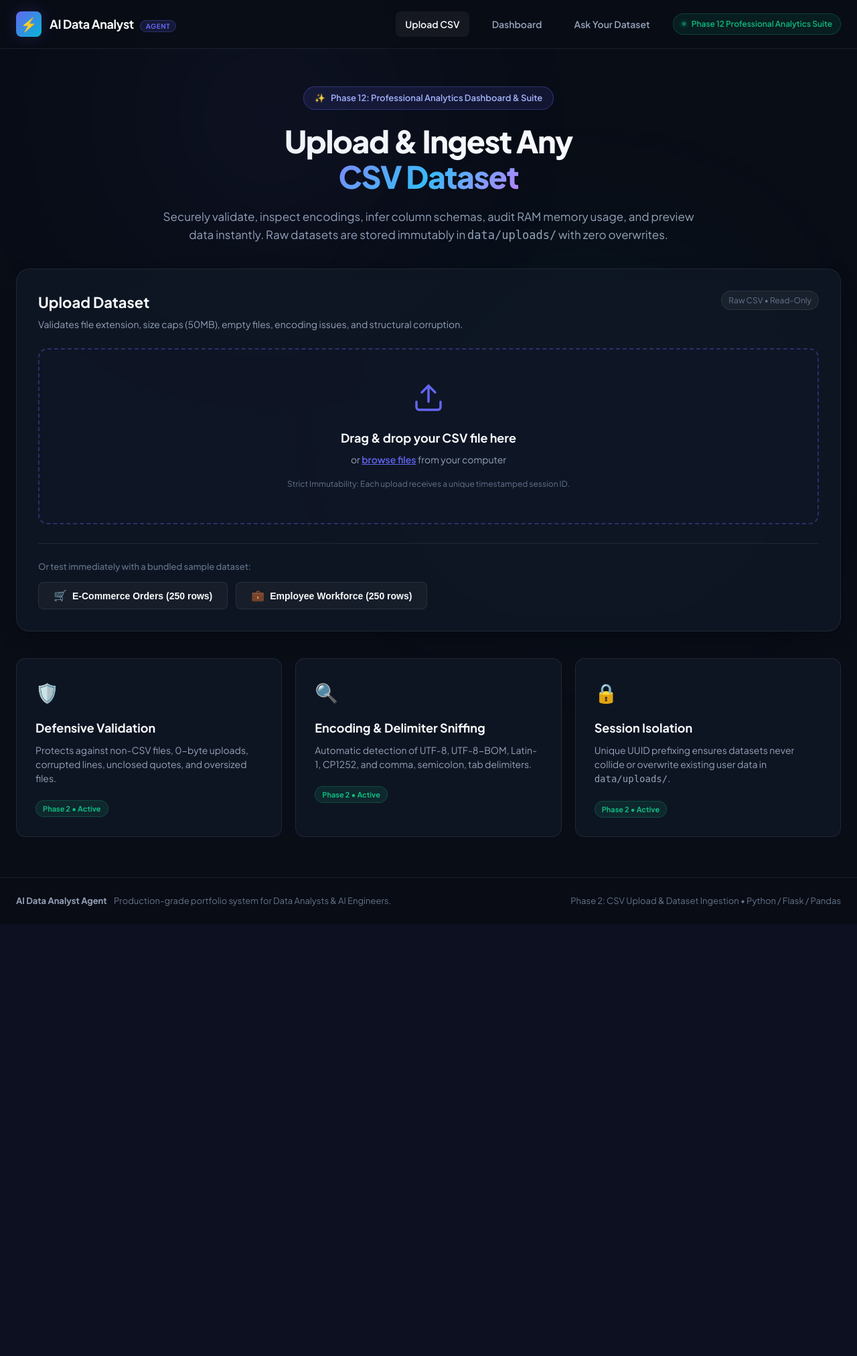
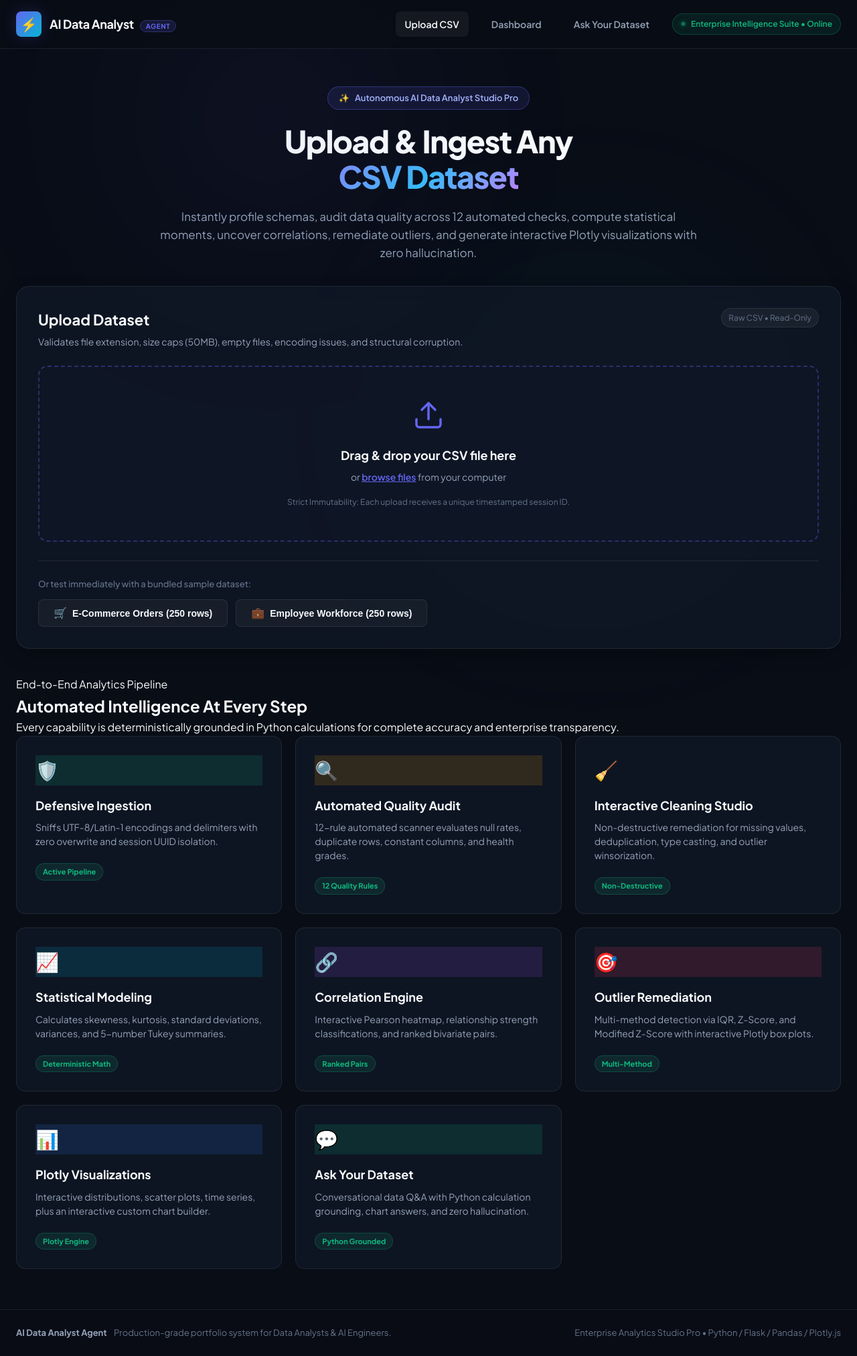
Before and after one commit to aditya-puri90/AI-Analyst-Agent, a Flask app: page / in a window 1280 px wide. Shown: the whole page at 67% size. Before the commit the page ends 1353 px from the top, so only its background shows below. Run offline with Flask 3, Linux system fonts and the light colour scheme; some libraries are stand-ins or nearby versions.

Commit message:
feat(ui): modernize landing and chat templates and upgrade capabilities matrix

```diff
--- a/templates/chat.html
+++ b/templates/chat.html
@@ -39,7 +39,7 @@
                 <a href="/chat{% if dataset_id %}?dataset_id={{ dataset_id }}{% endif %}" class="nav-link active" id="nav-chat">Ask Your Dataset</a>
                 <div class="system-status-pill">
                     <span class="status-dot"></span>
-                    <span>Phase 12 Professional Analytics Suite</span>
+                    <span>Neural Q&A Engine • Ready</span>
                 </div>
             </nav>
         </div>
@@ -184,7 +184,7 @@
         <div class="container footer-content">
             <div class="footer-left">
                 <span class="footer-title">AI Data Analyst Agent</span>
-                <span class="footer-desc">Phase 11: Intelligent Analysis Planning &amp; Chart Generation</span>
+                <span class="footer-desc">Intelligent Analysis Planning &amp; Interactive Chart Generation</span>
             </div>
             <div class="footer-right">
                 <span>Deterministic Python Execution</span>
--- a/templates/index.html
+++ b/templates/index.html
@@ -36,7 +36,7 @@
                 <a href="/chat" class="nav-link" id="nav-chat">Ask Your Dataset</a>
                 <div class="system-status-pill">
                     <span class="status-dot"></span>
-                    <span>Phase 12 Professional Analytics Suite</span>
+                    <span>Enterprise Intelligence Suite • Online</span>
                 </div>
             </nav>
         </div>
@@ -47,15 +47,15 @@
         <!-- Hero Section -->
         <section class="hero-section">
             <div class="hero-tag">
-                <span class="sparkle">✨</span> Phase 12: Professional Analytics Dashboard & Suite
+                <span class="sparkle">✨</span> Autonomous AI Data Analyst Studio Pro
             </div>
             <h1 class="hero-title">
                 Upload & Ingest Any <br>
                 <span class="gradient-text">CSV Dataset</span>
             </h1>
             <p class="hero-subtitle">
-                Securely validate, inspect encodings, infer column schemas, audit RAM memory usage,
-                and preview data instantly. Raw datasets are stored immutably in <code>data/uploads/</code> with zero overwrites.
+                Instantly profile schemas, audit data quality across 12 automated checks, compute statistical moments,
+                uncover correlations, remediate outliers, and generate interactive Plotly visualizations with zero hallucination.
             </p>
         </section>
 
@@ -226,24 +226,78 @@
         </section>
 
         <!-- Capabilities Grid -->
-        <section class="features-grid">
-            <div class="feature-card">
-                <div class="feature-icon">🛡️</div>
-                <h3>Defensive Validation</h3>
-                <p>Protects against non-CSV files, 0-byte uploads, corrupted lines, unclosed quotes, and oversized files.</p>
-                <div class="feature-phase-badge completed">Phase 2 • Active</div>
+        <section class="features-showcase">
+            <div class="features-header-center">
+                <span class="features-badge-tag">End-to-End Analytics Pipeline</span>
+                <h2 class="features-headline">Automated Intelligence At Every Step</h2>
+                <p class="features-subheadline">Every capability is deterministically grounded in Python calculations for complete accuracy and enterprise transparency.</p>
             </div>
-            <div class="feature-card">
-                <div class="feature-icon">🔍</div>
-                <h3>Encoding & Delimiter Sniffing</h3>
-                <p>Automatic detection of UTF-8, UTF-8-BOM, Latin-1, CP1252, and comma, semicolon, tab delimiters.</p>
-                <div class="feature-phase-badge completed">Phase 2 • Active</div>
-            </div>
-            <div class="feature-card">
-                <div class="feature-icon">🔒</div>
-                <h3>Session Isolation</h3>
-                <p>Unique UUID prefixing ensures datasets never collide or overwrite existing user data in <code>data/uploads/</code>.</p>
-                <div class="feature-phase-badge completed">Phase 2 • Active</div>
+
+            <div class="features-grid">
+                <div class="feature-card">
+                    <div class="feature-icon icon-emerald">🛡️</div>
+                    <h3>Defensive Ingestion</h3>
+                    <p>Sniffs UTF-8/Latin-1 encodings and delimiters with zero overwrite and session UUID isolation.</p>
+                    <div class="feature-phase-badge completed">
+                        <span class="badge-dot"></span> Active Pipeline
+                    </div>
+                </div>
+                <div class="feature-card">
+                    <div class="feature-icon icon-amber">🔍</div>
+                    <h3>Automated Quality Audit</h3>
+                    <p>12-rule automated scanner evaluates null rates, duplicate rows, constant columns, and health grades.</p>
+                    <div class="feature-phase-badge completed">
+                        <span class="badge-dot"></span> 12 Quality Rules
+                    </div>
+                </div>
+                <div class="feature-card">
+                    <div class="feature-icon icon-indigo">🧹</div>
+                    <h3>Interactive Cleaning Studio</h3>
+                    <p>Non-destructive remediation for missing values, deduplication, type casting, and outlier winsorization.</p>
+                    <div class="feature-phase-badge completed">
+                        <span class="badge-dot"></span> Non-Destructive
+                    </div>
+                </div>
+                <div class="feature-card">
+                    <div class="feature-icon icon-cyan">📈</div>
+                    <h3>Statistical Modeling</h3>
+                    <p>Calculates skewness, kurtosis, standard deviations, variances, and 5-number Tukey summaries.</p>
+                    <div class="feature-phase-badge completed">
+                        <span class="badge-dot"></span> Deterministic Math
+                    </div>
+                </div>
+                <div class="feature-card">
+                    <div class="feature-icon icon-purple">🔗</div>
+                    <h3>Correlation Engine</h3>
+                    <p>Interactive Pearson heatmap, relationship strength classifications, and ranked bivariate pairs.</p>
+                    <div class="feature-phase-badge completed">
+                        <span class="badge-dot"></span> Ranked Pairs
+                    </div>
+                </div>
+                <div class="feature-card">
+                    <div class="feature-icon icon-rose">🎯</div>
+                    <h3>Outlier Remediation</h3>
+                    <p>Multi-method detection via IQR, Z-Score, and Modified Z-Score with interactive Plotly box plots.</p>
+                    <div class="feature-phase-badge completed">
+                        <span class="badge-dot"></span> Multi-Method
+                    </div>
+                </div>
+                <div class="feature-card">
+                    <div class="feature-icon icon-blue">📊</div>
+                    <h3>Plotly Visualizations</h3>
+                    <p>Interactive distributions, scatter plots, time series, plus an interactive custom chart builder.</p>
+                    <div class="feature-phase-badge completed">
+                        <span class="badge-dot"></span> Plotly Engine
+                    </div>
+                </div>
+                <div class="feature-card">
+                    <div class="feature-icon icon-emerald">💬</div>
+                    <h3>Ask Your Dataset</h3>
+                    <p>Conversational data Q&A with Python calculation grounding, chart answers, and zero hallucination.</p>
+                    <div class="feature-phase-badge completed">
+                        <span class="badge-dot"></span> Python Grounded
+                    </div>
+                </div>
             </div>
         </section>
     </main>
@@ -256,9 +310,9 @@
                 <span class="footer-desc">Production-grade portfolio system for Data Analysts & AI Engineers.</span>
             </div>
             <div class="footer-right">
-                <span>Phase 2: CSV Upload & Dataset Ingestion</span>
+                <span>Enterprise Analytics Studio Pro</span>
                 <span>•</span>
-                <span>Python / Flask / Pandas</span>
+                <span>Python / Flask / Pandas / Plotly.js</span>
             </div>
         </div>
     </footer>
```
